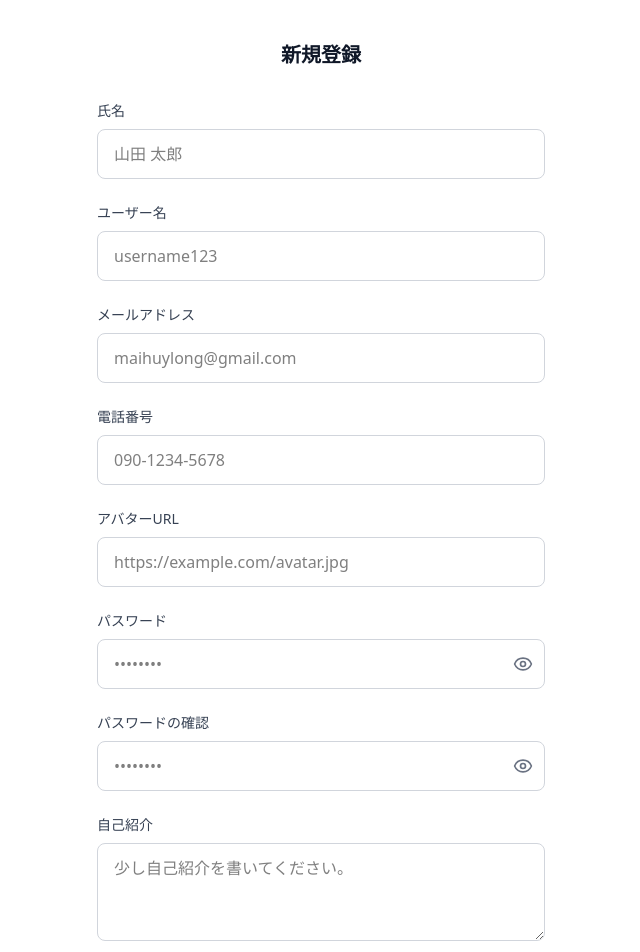
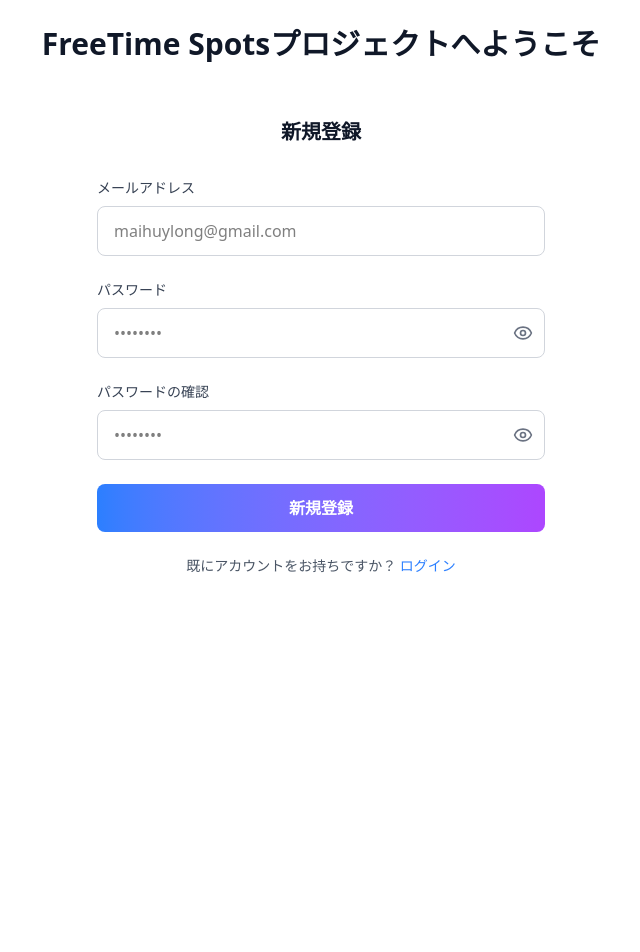
Before and after one commit to PhucAnh0502/ITSS1, a React (Vite) app: page /register in a window 1280 px wide. Shown: the part 220-1172 px from the top of the page, without its empty margins (319-959 px from the left). After the commit the page ends 921 px from the top, so only its background shows below. Built offline with nearby package versions, Linux system fonts and the light colour scheme; no server answers.

Commit message:
t bi ngu + 1

```diff
--- a/src/lib/api.js
+++ b/src/lib/api.js
@@ -11,3 +11,26 @@
         LOGIN: '/Auth/login',
     }
 }
+
+// Register user
+export const registerUser = async (userData) => {
+    try {
+        const response = await fetch(`${API_BASE_URL}${API.AUTH.REGISTER}`, {
+            method: 'POST',
+            headers: {
+                'Content-Type': 'application/json',
+            },
+            body: JSON.stringify(userData),
+        })
+
+        if (!response.ok) {
+            const error = await response.json()
+            throw new Error(error.message || 'Registration failed')
+        }
+
+        const data = await response.json()
+        return data
+    } catch (error) {
+        throw error
+    }
+}
--- a/src/pages/RegisterPage.jsx
+++ b/src/pages/RegisterPage.jsx
@@ -2,51 +2,20 @@
 import { Eye, EyeOff } from "lucide-react"
 import toast from "react-hot-toast"
 import { useNavigate } from "react-router"
-
-const API_BASE_URL = import.meta.env.VITE_API_BASE_URL || 'http://localhost:3000/api'
-
-const API = {
-    AUTH: {
-        REGISTER: '/Auth/register',
-        LOGIN: '/Auth/login',
-    }
-}
-
-// Register user
-const registerUser = async (userData) => {
-    try {
-        const response = await fetch(`${API_BASE_URL}${API.AUTH.REGISTER}`, {
-            method: 'POST',
-            headers: {
-                'Content-Type': 'application/json',
-            },
-      body: JSON.stringify(userData),
-        })
-
-        if (!response.ok) {
-            const error = await response.json()
-            throw new Error(error.message || 'Registration failed')
-        }
-
-        const data = await response.json()
-        return data
-    } catch (error) {
-        throw error
-    }
-}
+import { registerUser } from "../lib/api"
 
 export default function RegisterPage() {
   const navigate = useNavigate()
 
   const [formData, setFormData] = useState({
-    fullName: null,
-    userName: null,
+    fullName: "",
+    userName: "",
     email: "",
-    phone: null,
+    phone: "",
     password: "",
     confirmPassword: "",
-    avatarUrl: null,
-    bio: null,
+    avatarUrl: "",
+    bio: "",
   })
 
   const [showPassword, setShowPassword] = useState(false)
@@ -64,7 +33,7 @@
     setError("")
 
     // Validation (only require email and passwords)
-    const { email, password, confirmPassword } = formData
+ const { email, password, confirmPassword } = formData
 
     if (!email || !password || !confirmPassword) {
       setError("すべてのフィールドを入力してください")
@@ -89,14 +58,14 @@
       console.log("Registration successful:", response)
       // Optional: Reset form
       setFormData({
-        fullName: null,
-        userName: null,
+        fullName: "",
+        userName: "",
         email: "",
-        phone: null,
+        phone: "",
         password: "",
         confirmPassword: "",
-        avatarUrl: null,
-        bio: null,
+        avatarUrl: "",
+        bio: "",
       })
     } catch (err) {
       setError(err.message || "登録に失敗しました。もう一度試してください")
@@ -124,31 +93,6 @@
           </h2>
 
           <form onSubmit={handleRegister} className="space-y-6">
-            {/* Full Name */}
-            <div>
-              <label className="block text-sm font-medium text-gray-700 mb-2">氏名</label>
-              <input
-                name="fullName"
-                type="text"
-                value={formData.fullName}
-                onChange={handleChange}
-                placeholder="山田 太郎"
-                className="w-full px-4 py-3 border border-gray-300 rounded-lg focus:outline-none focus:ring-2 focus:ring-purple-500 focus:border-transparent"
-              />
-            </div>
-
-            {/* User Name */}
-            <div>
-              <label className="block text-sm font-medium text-gray-700 mb-2">ユーザー名</label>
-              <input
-                name="userName"
-                type="text"
-                value={formData.userName}
-                onChange={handleChange}
-                placeholder="username123"
-                className="w-full px-4 py-3 border border-gray-300 rounded-lg focus:outline-none focus:ring-2 focus:ring-purple-500 focus:border-transparent"
-              />
-            </div>
 
             {/* Email Field */}
             <div>
@@ -163,31 +107,6 @@
               />
             </div>
 
-            {/* Phone */}
-            <div>
-              <label className="block text-sm font-medium text-gray-700 mb-2">電話番号</label>
-              <input
-                name="phone"
-                type="tel"
-                value={formData.phone}
-                onChange={handleChange}
-                placeholder="090-1234-5678"
-                className="w-full px-4 py-3 border border-gray-300 rounded-lg focus:outline-none focus:ring-2 focus:ring-purple-500 focus:border-transparent"
-              />
-            </div>
-
-            {/* Avatar URL */}
-            <div>
-              <label className="block text-sm font-medium text-gray-700 mb-2">アバターURL</label>
-              <input
-                name="avatarUrl"
-                type="url"
-                value={formData.avatarUrl}
-                onChange={handleChange}
-                placeholder="https://example.com/avatar.jpg"
-                className="w-full px-4 py-3 border border-gray-300 rounded-lg focus:outline-none focus:ring-2 focus:ring-purple-500 focus:border-transparent"
-              />
-            </div>
 
             {/* Password Field */}
             <div>
@@ -233,18 +152,7 @@
               </div>
             </div>
 
-            {/* Bio */}
-            <div>
-              <label className="block text-sm font-medium text-gray-700 mb-2">自己紹介</label>
-              <textarea
-                name="bio"
-                value={formData.bio}
-                onChange={handleChange}
-                placeholder="少し自己紹介を書いてください。"
-                className="w-full px-4 py-3 border border-gray-300 rounded-lg focus:outline-none focus:ring-2 focus:ring-purple-500 focus:border-transparent"
-                rows={3}
-              />
-            </div>
+            {/* Note: hidden fields (fullName, userName, phone, avatarUrl, bio) remain in formData but are not rendered */}
 
             {/* Error Message */}
             {error && (
```
